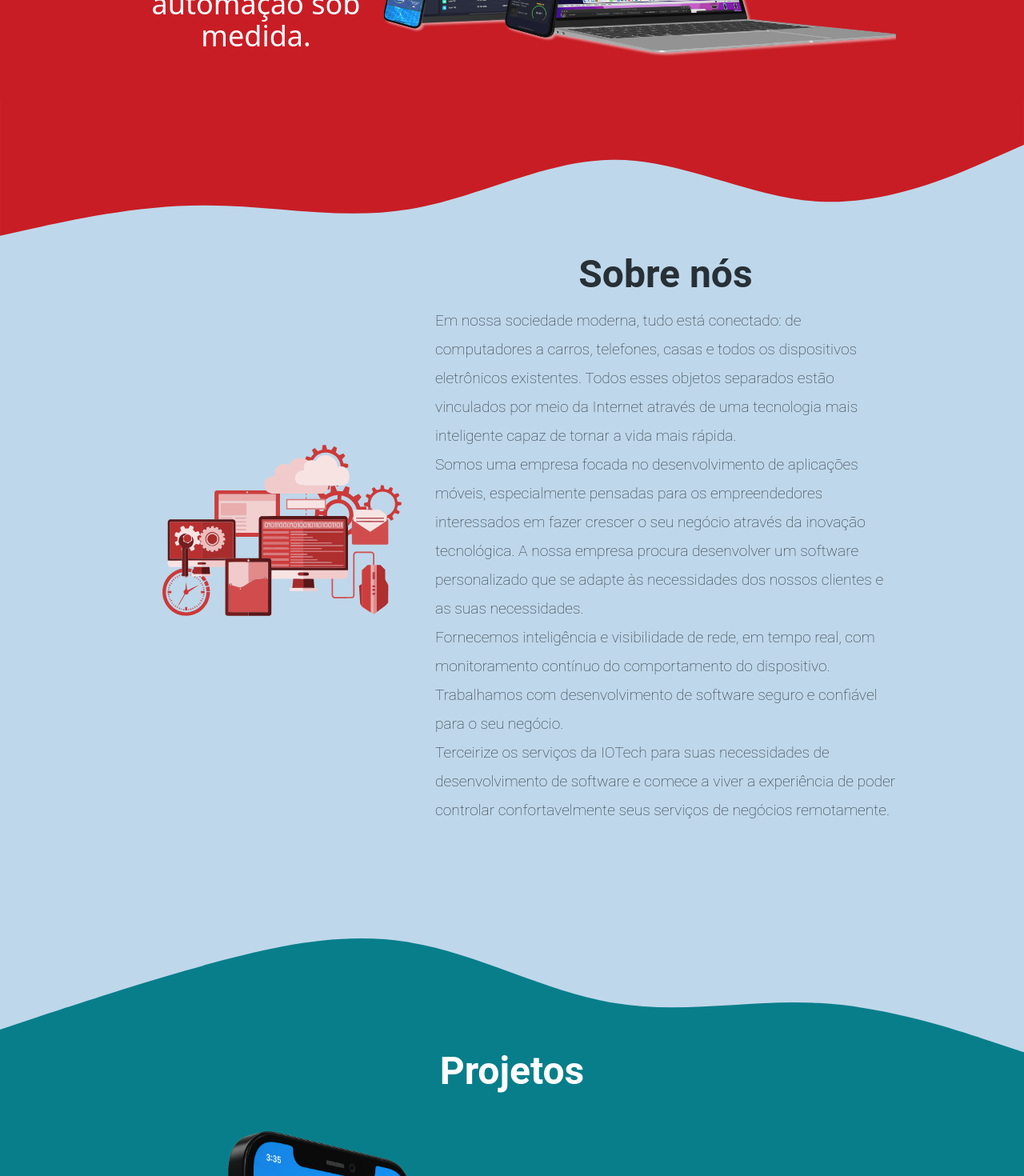
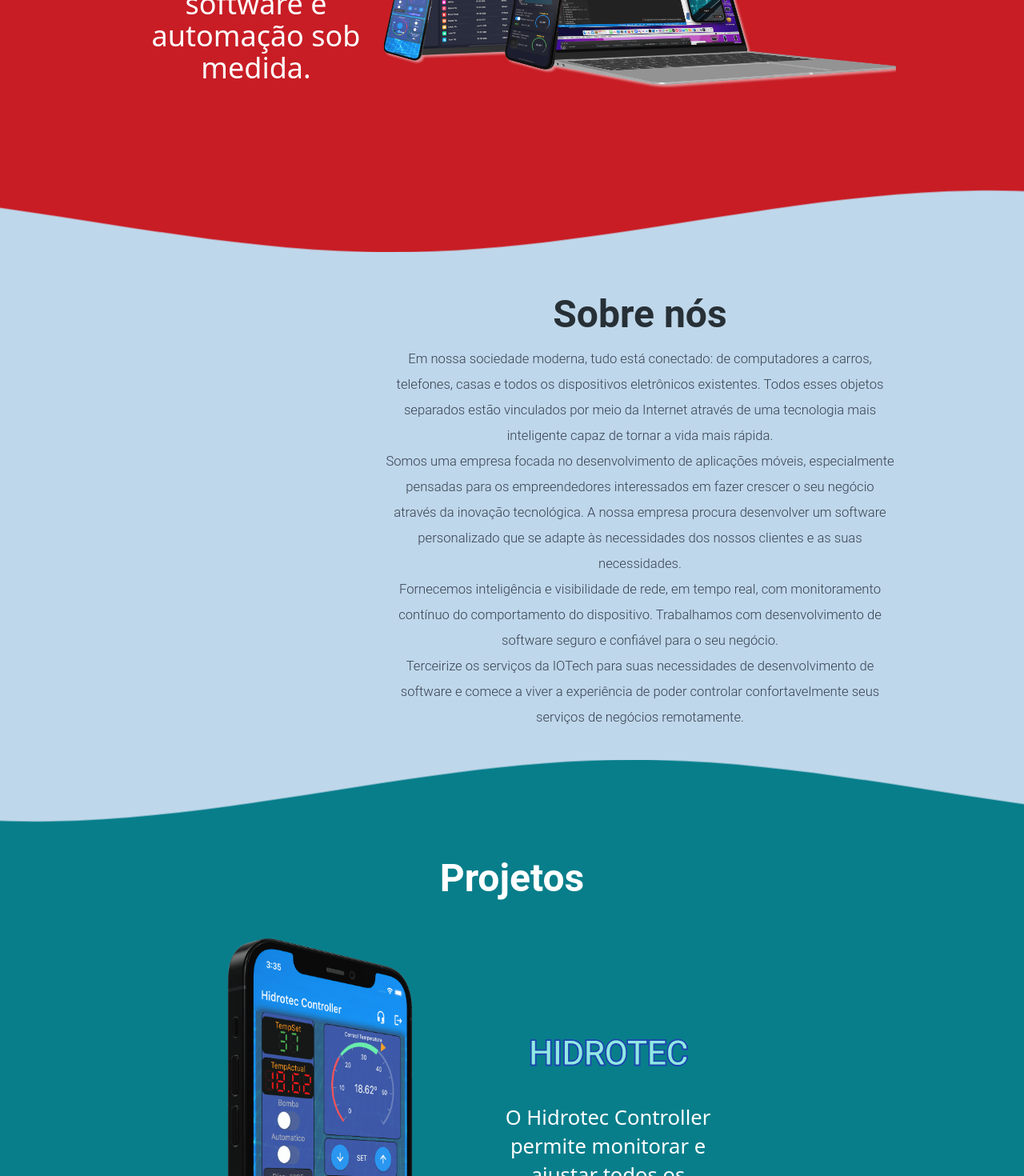
Before and after one commit to ThomiWidescreen/iotech, a Next.js app: page / in a window 1280 px wide. Shown: the part 520-1990 px from the top of the page at 80% size. Built offline with nearby package versions, Linux system fonts and the light colour scheme.

Commit message:
Added some CSS features

```diff
--- a/components/About.tsx
+++ b/components/About.tsx
@@ -2,16 +2,14 @@ import React from "react";
 
 export default function About() {
   return (
-    <section className="md:w-3/4 w-5/6 m-auto">
-      <div className="flex justify-center">
-        <img src="tech.svg" className="w-2/5 p-10 md:block hidden no" />
-
-        <div className="flex flex-col items-center">
+    <section className="md:w-3/4 w-5/6 m-auto py-7">
+      <div className="flex justify-end">
+        <div className="flex flex-col items-center md:w-2/3 w-3/4">
           <h1 className="mb-6 mt-6 md:mb-4 md:text-5xl text-3xl text-[#273036] font-semibold roboto">
             Sobre nós
           </h1>
 
-          <p className="md:text-[1.5vw] sm:text-base text-xs font-extralight text-[#273036] md:leading-9 md:text-left text-center roboto">
+          <p className="lg:text-[1.3vw] sm:text-base text-xs font-light roboto text-gray-700 lg:leading-8 text-center ">
             Em nossa sociedade moderna, tudo está conectado: de computadores a
             carros, telefones, casas e todos os dispositivos eletrônicos
             existentes. Todos esses objetos separados estão vinculados por meio
--- a/components/Presentation.tsx
+++ b/components/Presentation.tsx
@@ -4,11 +4,11 @@ import ComputerPic from "../public/computer.png";
 
 export default function Presentation() {
   return (
-    <section className="sm:py-10 py-3 md:w-3/4 w-5/6 m-auto">
+    <section className="sm:py-20 py-3 md:w-3/4 w-5/6 m-auto">
       <h1 className="text-white text-center md:text-6xl text-4xl roboto font-semibold">
         Bem vindo ao IOTech
       </h1>
-      <p className="text-white text-center md:text-xl text-md font-extralight tracking-[.3em] py-2">
+      <p className="text-white text-center md:text-xl text-md font-extralight tracking-[.4em] py-2">
         Bem vindo ao futuro
       </p>
       <div className="flex justify-center gap-3">
--- a/components/Proyects.tsx
+++ b/components/Proyects.tsx
@@ -1,8 +1,10 @@
-import React from "react";
+import React, { useState } from "react";
+import CloseButton from "./micro/CloseButton";
 
 export default function Proyects() {
+  const [hidrotecState, setHidrotecState] = useState<boolean>(false);
   return (
-    <section className="md:w-3/4 w-5/6 sm:pb-0 pb-5 m-auto">
+    <section className="md:w-3/4 w-5/6 sm:pb-0 py-5 m-auto">
       <h1
         id="proyects"
         className="font-semibold roboto md:text-5xl text-3xl text-center text-white"
@@ -19,11 +21,17 @@ export default function Proyects() {
           <div className="flex flex-col justify-center items-center gap-4 md:gap-10 md:px-8 px-0 w-1/2">
             <img src="hidroteclogo.svg" className="md:w-1/2 w-4/5" alt="" />
 
-            <p className="md:text-[2vw] md:leading-9 text-lg md:w-1/2 sm:w-3/4 w-full text-center text-white font-light">
+            <p className="md:text-[2vw] md:leading-9 text-lg sm:w-3/4 w-full text-center text-white font-light">
               O Hidrotec Controller permite monitorar e ajustar todos os
               equipamentos da piscina e controlá-los utilizando o App
             </p>
-            <button className="md:text-2xl text-xl border-2 md:px-5 md:py-3 px-3 py-1 rounded-lg text-white transition hover:scale-110">
+            <button
+              data-modal-toggle="hidrotec-modal"
+              className="md:text-2xl text-xl border-2 md:px-5 md:py-3 px-3 py-1 rounded-lg text-white transition hover:scale-110"
+              onClick={() => {
+                setHidrotecState((a) => !a);
+              }}
+            >
               Ver mais
             </button>
           </div>
@@ -41,7 +49,7 @@ export default function Proyects() {
                 Temp Controller
               </h1>
             </div>
-            <p className="md:text-[2vw] md:leading-9 text-lg md:w-1/2 sm:w-3/4 w-full text-center text-white font-light">
+            <p className="md:text-[2vw] md:leading-9 text-lg sm:w-3/4 w-full text-center text-white font-light">
               O Temp Controller é ideal para aquelas pessoas que desejam um
               salto na qualidade de seu serviço e um controle mais preciso da
               temperatura de sua câmara frigorífica.
@@ -57,6 +65,27 @@ export default function Proyects() {
           />
         </div>
       </div>
+      {hidrotecState && (
+        <>
+          <div
+            className="py-12 bg-slate-500 bg-opacity-60 backdrop-blur-sm  transition duration-150 ease-in-out z-10 fixed top-0 right-0 bottom-0 left-0"
+            id="modal"
+          >
+            <div role="alert" className="container mx-auto w-11/12 md:w-2/3">
+              <div className="relative py-8 px-5 md:px-10 bg-white shadow-md rounded border border-gray-400">
+                <button
+                  className="cursor-pointer absolute top-0 right-0 mt-4 mr-5 text-gray-400 hover:text-gray-600 transition duration-150 ease-in-out rounded focus:ring-2 focus:outline-none focus:ring-gray-600"
+                  onClick={() => {
+                    setHidrotecState((e) => !e);
+                  }}
+                >
+                  <CloseButton />
+                </button>
+              </div>
+            </div>
+          </div>
+        </>
+      )}
     </section>
   );
 }
--- a/components/Tecnologies.tsx
+++ b/components/Tecnologies.tsx
@@ -2,11 +2,11 @@ import React from "react";
 
 export default function Tecnologies() {
   return (
-    <section className="md:w-3/4 w-5/6 m-auto">
+    <section className="md:w-3/4 w-5/6 m-auto py-10">
       <h1 className="text-center roboto font-semibold md:text-5xl text-3xl text-[#273036]">
         Tecnologias
       </h1>
-      <p className="text-center font-extralight text-lg text-[#273036]">
+      <p className="text-center font-extralight md:text-2xl text-xl text-gray-600 tracking-widest">
         o que usamos para desenvolver
       </p>
       <div className="grid grid-cols-3 md:flex md:justify-center my-5">
--- a/components/Wave.tsx
+++ /dev/null
@@ -1,19 +0,0 @@
-import React from "react";
-
-export default function Wave({
-  fill,
-  d,
-  viewBox,
-  id,
-}: {
-  fill: string;
-  d: string;
-  viewBox: string;
-  id?: string;
-}) {
-  return (
-    <svg id={id || ""} xmlns="http://www.w3.org/2000/svg" viewBox={viewBox}>
-      <path fill={fill} fillOpacity="1" d={d}></path>
-    </svg>
-  );
-}
--- /dev/null
+++ b/components/Waves.tsx
@@ -0,0 +1,32 @@
+import React from "react";
+
+export default function Waves({
+  color,
+  inverted,
+}: {
+  color: string;
+  inverted?: boolean;
+}) {
+  return (
+    <div style={inverted ? { transform: "rotate(180deg)" } : {}}>
+      <svg
+        className="waves"
+        xmlns="http://www.w3.org/2000/svg"
+        xmlnsXlink="http://www.w3.org/1999/xlink"
+        viewBox="0 24 150 28"
+        preserveAspectRatio="none"
+        shape-rendering="auto"
+      >
+        <defs>
+          <path
+            id="gentle-wave"
+            d="M-160 44c30 0 58-18 88-18s 58 18 88 18 58-18 88-18 58 18 88 18 v44h-352z"
+          />
+        </defs>
+        <g className="parallax">
+          <use xlinkHref="#gentle-wave" x="48" y="0" fill={color} />
+        </g>
+      </svg>
+    </div>
+  );
+}
--- /dev/null
+++ b/components/micro/CloseButton.tsx
@@ -0,0 +1,22 @@
+import React from "react";
+
+export default function CloseButton() {
+  return (
+    <svg
+      xmlns="http://www.w3.org/2000/svg"
+      className="icon icon-tabler icon-tabler-x"
+      width="20"
+      height="20"
+      viewBox="0 0 24 24"
+      stroke-width="2.5"
+      stroke="currentColor"
+      fill="none"
+      stroke-linecap="round"
+      stroke-linejoin="round"
+    >
+      <path stroke="none" d="M0 0h24v24H0z" />
+      <line x1="18" y1="6" x2="6" y2="18" />
+      <line x1="6" y1="6" x2="18" y2="18" />
+    </svg>
+  );
+}
--- a/pages/index.tsx
+++ b/pages/index.tsx
@@ -6,6 +6,7 @@ import About from "../components/About";
 import Proyects from "../components/Proyects";
 import Tecnologies from "../components/Tecnologies";
 import Wave from "../components/Wave";
+import Waves from "../components/Waves";
 import Footer from "../components/Footer";
 
 const Home: NextPage = () => {
@@ -25,34 +26,18 @@ const Home: NextPage = () => {
         <NavBar />
         <Presentation />
       </header>
-      <Wave
-        fill="#C81D25"
-        d="M0,192L48,181.3C96,171,192,149,288,149.3C384,149,480,171,576,154.7C672,139,768,85,864,85.3C960,85,1056,139,1152,144C1248,149,1344,107,1392,85.3L1440,64L1440,0L1392,0C1344,0,1248,0,1152,0C1056,0,960,0,864,0C768,0,672,0,576,0C480,0,384,0,288,0C192,0,96,0,48,0L0,0Z"
-        viewBox="0 0 1440 192"
-        id="about"
-      />
-      <About />
-      <Wave
-        viewBox="0 0 1440 320"
-        fill="#087E8B"
-        d="M0,288L48,272C96,256,192,224,288,197.3C384,171,480,149,576,165.3C672,181,768,235,864,250.7C960,267,1056,245,1152,250.7C1248,256,1344,288,1392,304L1440,320L1440,320L1392,320C1344,320,1248,320,1152,320C1056,320,960,320,864,320C768,320,672,320,576,320C480,320,384,320,288,320C192,320,96,320,48,320L0,320Z"
-      />
+      <div className="parallaxBackground">
+        <Waves color="#C81D25" inverted={true} />
+
+        <About />
+        <Waves color="#087E8B" />
+      </div>
       <section className="pageBody bg-[#087E8B]">
         <Proyects />
       </section>
-      <Wave
-        id="technologies"
-        viewBox="0 0 1440 220"
-        fill="#087E8B"
-        d="M0,96L48,85.3C96,75,192,53,288,48C384,43,480,53,576,74.7C672,96,768,128,864,122.7C960,117,1056,75,1152,58.7C1248,43,1344,53,1392,58.7L1440,64L1440,0L1392,0C1344,0,1248,0,1152,0C1056,0,960,0,864,0C768,0,672,0,576,0C480,0,384,0,288,0C192,0,96,0,48,0L0,0Z"
-      />
+      <Waves color="#087E8B" inverted={true} />
       <Tecnologies />
-      <Wave
-        id="contact"
-        viewBox="0 0 1440 320"
-        fill="#0B3954"
-        d="M0,96L80,101.3C160,107,320,117,480,138.7C640,160,800,192,960,197.3C1120,203,1280,181,1360,170.7L1440,160L1440,320L1360,320C1280,320,1120,320,960,320C800,320,640,320,480,320C320,320,160,320,80,320L0,320Z"
-      />
+      <Waves color="#0B3954" />
       <Footer />
     </div>
   );
--- a/styles/globals.css
+++ b/styles/globals.css
@@ -1,16 +1,66 @@
 @tailwind base;
 @tailwind components;
 @tailwind utilities;
-@import url('https://fonts.googleapis.com/css2?family=Roboto&display=swap');
+@import url("https://fonts.googleapis.com/css2?family=Roboto:wght@300;400&display=swap");
 
-.roboto{
-    font-family: 'Roboto', sans-serif;
+.roboto {
+  font-family: "Roboto", sans-serif;
 }
 
-body{
-    background-color: #BFD7EA;
+body {
+  background-color: #bfd7ea;
 }
 
 html {
-    scroll-behavior: smooth;
+  scroll-behavior: smooth;
+}
+
+.waves {
+  position: relative;
+  width: 100%;
+  height: 15vh;
+  margin-bottom: -7px; /*Fix for safari gap*/
+  min-height: 100px;
+  max-height: 150px;
+}
+
+.parallax > use {
+  animation: move-forever 25s cubic-bezier(0.55, 0.5, 0.45, 0.5) infinite;
+}
+.parallax > use:nth-child(1) {
+  animation-delay: -2s;
+  animation-duration: 7s;
+}
+.parallax > use:nth-child(2) {
+  animation-delay: -3s;
+  animation-duration: 10s;
+}
+.parallax > use:nth-child(3) {
+  animation-delay: -4s;
+  animation-duration: 13s;
+}
+.parallax > use:nth-child(4) {
+  animation-delay: -5s;
+  animation-duration: 20s;
+}
+@keyframes move-forever {
+  0% {
+    transform: translate3d(-90px, 0, 0);
   }
+  100% {
+    transform: translate3d(85px, 0, 0);
+  }
+}
+/*Shrinking for mobile*/
+@media (max-width: 768px) {
+  .waves {
+    height: 40px;
+    min-height: 40px;
+  }
+  .content {
+    height: 30vh;
+  }
+  h1 {
+    font-size: 24px;
+  }
+}
```
